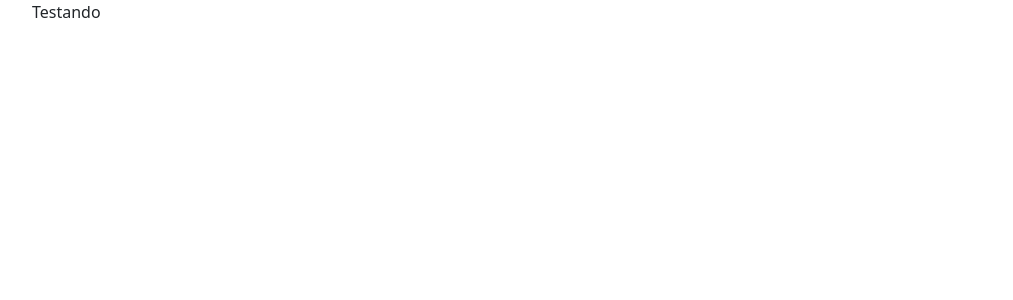
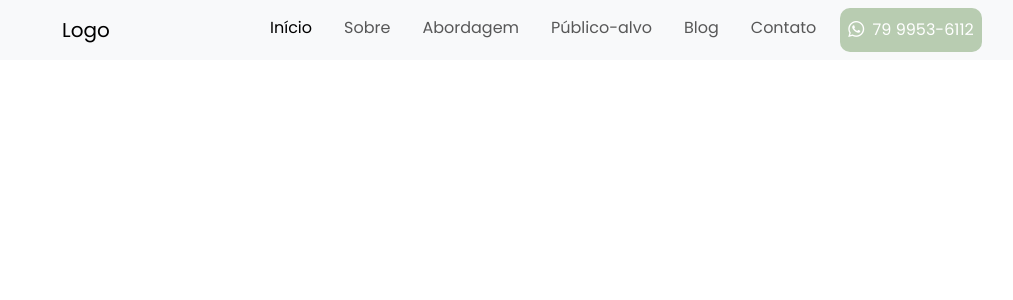
Before and after one commit to Cassio-Tieres/milena-modesto, a Vue app: page / in a window 1280 px wide. Shown: the top 300 px of the page, without its empty margins (50-1063 px from the left). Built offline with nearby package versions, Linux system fonts and the light colour scheme.

Commit message:
Finaliza configuração do header

```diff
--- a/public/index.html
+++ b/public/index.html
@@ -5,6 +5,10 @@
     <meta http-equiv="X-UA-Compatible" content="IE=edge">
     <meta name="viewport" content="width=device-width,initial-scale=1.0">
     <link rel="icon" href="<%= BASE_URL %>favicon.ico">
+    <link rel="preconnect" href="https://fonts.googleapis.com">
+    <link rel="preconnect" href="https://fonts.gstatic.com" crossorigin>
+    <link href="https://fonts.googleapis.com/css2?family=Poppins:ital,wght@0,100;0,200;0,300;0,400;0,500;0,600;0,700;0,800;0,900;1,100;1,200;1,300;1,400;1,500;1,600;1,700;1,800;1,900&display=swap" rel="stylesheet">
+    <link rel="stylesheet" href="https://cdn.jsdelivr.net/npm/bootstrap-icons@1.10.5/font/bootstrap-icons.css">
     <title><%= htmlWebpackPlugin.options.title %></title>
   </head>
   <body>
--- a/src/App.vue
+++ b/src/App.vue
@@ -14,5 +14,7 @@ export default {
 </script>
 
 <style>
-
+  * {
+    font-family: 'Poppins', sans-serif;
+  }
 </style>
--- a/src/components/Header/Header.vue
+++ b/src/components/Header/Header.vue
@@ -0,0 +1,79 @@
+<template>
+    <nav class="navbar navbar-expand-lg bg-light">
+        <div class="container-fluid">
+            <router-link class="navbar-brand" to="/">
+                Logo
+            </router-link>
+            <button class="navbar-toggler" type="button" data-bs-toggle="collapse" data-bs-target="#navbarSupportedContent" aria-controls="navbarSupportedContent" aria-expanded="false" aria-label="Toggle navigation">
+                <span class="navbar-toggler-icon"></span>
+            </button>
+            <div class="collapse navbar-collapse" id="navbarSupportedContent">
+                <ul class="navbar-nav">
+                    <li class="nav-item">
+                        <router-link class="nav-link active" to="/">Início</router-link>
+                    </li>
+                    <li class="nav-item">
+                        <router-link class="nav-link" to="/">Sobre</router-link>
+                    </li>
+                    <li class="nav-item">
+                        <router-link class="nav-link" to="/">Abordagem</router-link>
+                    </li>
+                    <li class="nav-item">
+                        <router-link class="nav-link" to="/">Público-alvo</router-link>
+                    </li>
+                    <li class="nav-item">
+                        <router-link class="nav-link" to="/">Blog</router-link>
+                    </li>
+                    <li class="nav-item">
+                        <router-link class="nav-link" to="/">Contato</router-link>
+                    </li>
+                    <li class="nav-item">
+                        <router-link class="nav-link whatsapp-header" to="/">
+                            <i class="bi bi-whatsapp me-1"></i>  79 9953-6112
+                        </router-link>
+                    </li>
+                </ul>
+            </div>
+        </div>
+    </nav>
+</template>
+
+<script>
+    export default {
+        name: 'HeaderVue'
+    }
+</script>
+
+<style scoped>
+    .navbar .navbar-expand-lg {
+        position: absolute;
+        width: 100%;
+        background-color: transparent !important;
+    }
+    nav .container-fluid {
+        margin: 0 100px;
+    }
+    .navbar-expand-lg .navbar-collapse {
+        justify-content: center;
+    }
+    .navbar-expand-lg .navbar-collapse ul li a {
+        margin: 0 8px;
+    }
+    .nav-link.whatsapp-header {
+        margin-left: 20px;
+        background-color: #B8CCB1;
+        border-radius: 10px;
+        color: #fff;
+        padding: 10px 25px;
+    }
+    @media (max-width: 786px) {
+        nav .container-fluid {
+            margin: 0 0;
+        }
+        .navbar .navbar-expand-lg {
+            position: absolute;
+            width: 100%;
+            background-color: #fff !important;
+        }
+    }
+</style>
--- a/src/pages/Home/Home.vue
+++ b/src/pages/Home/Home.vue
@@ -1,15 +1,13 @@
 <template>
-    <section class="Teste">
-        <div class="container">
-            <div class="col-lg-5">
-                Testando
-            </div>
-        </div>
-    </section>
+    <HeaderVue />
 </template>
 
 <script>
+    import HeaderVue from '../../components/Header/Header.vue';
     export default {
-        name: 'HomePage'
+        name: 'HomePage',
+        components: {
+            HeaderVue
+        }
     }
 </script>
--- a/src/routes/index.js
+++ b/src/routes/index.js
@@ -1,10 +1,10 @@
 import { createRouter, createWebHistory } from "vue-router";
-import Home from '@/pages/Home/Home.vue'
+import HomePage from '@/pages/Home/Home.vue'
 
 const routes = [
     {
         path: '/',
-        component: Home
+        component: HomePage
     }
 ];
 
```
